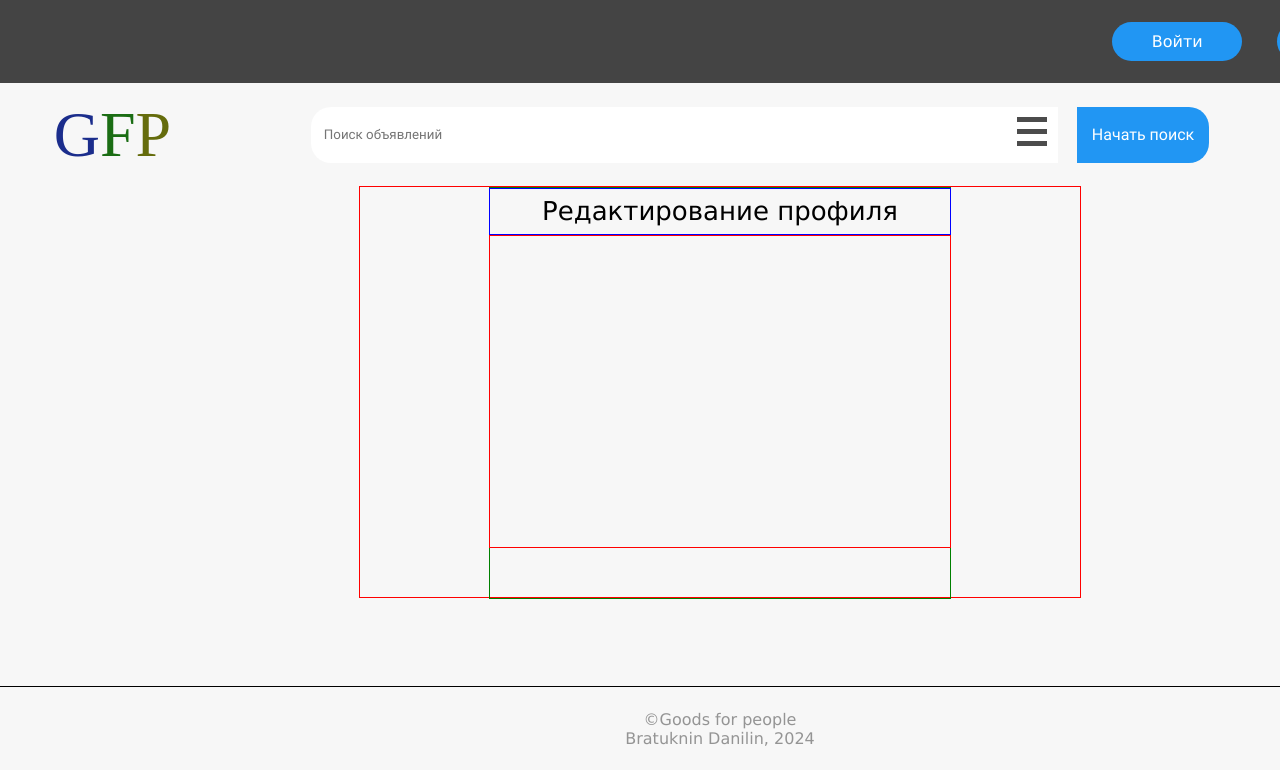
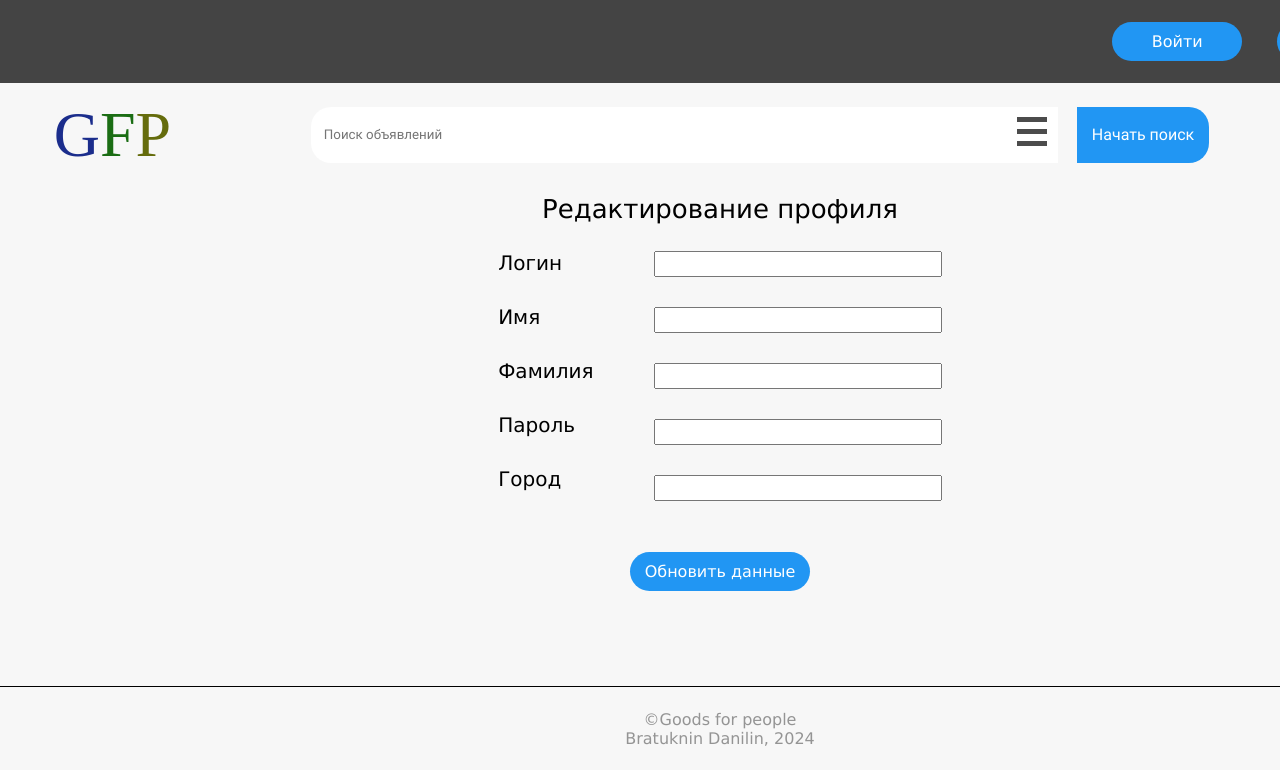
Before and after one commit to algoritmQ/bachelor_final_work, a React (Create React App) app: page /EditProfilePage in a window 1280 px wide. Shown: the top 784 px of the page. Built offline with nearby package versions, Linux system fonts and the light colour scheme; no server answers; a web font is replaced by a local one.

Commit message:
верстка едит профиль

```diff
--- a/src/components/Avatar_n_Profile/Avatar_n_Profile.css
+++ b/src/components/Avatar_n_Profile/Avatar_n_Profile.css
@@ -25,6 +25,15 @@
 #l1{
     font-size:20px;
 }
+/*
+#l1:hover{
+    color:rgba(245, 14, 14, 0.7);
+}
+*/
+#LinkName:hover{
+    color:rgba(245, 14, 14, 0.7);
+    background:rgba(245, 14, 14, 0.7);
+}
 
 #l2{
     font-size:16px;
--- a/src/components/Avatar_n_Profile/Avatar_n_Profile.js
+++ b/src/components/Avatar_n_Profile/Avatar_n_Profile.js
@@ -14,7 +14,7 @@ function Avatar_n_Profile({autorized, setAutorized}) {
 
       </div>
       <div className = "links">
-         <span id = "l1">{user.last_name}</span> <span id = "l1">{user.first_name}</span>
+         <Link to = "/EditProfilePage" id = "LinkName"><span id = "l1">{user.last_name}</span> <span id = "l1">{user.first_name}</span></Link>
         <br/>
         <Link to = "/MainPage"><span id = "l2" onClick = {() => {
           dispatch(logout());
--- a/src/components/LilAd/LilAd.css
+++ b/src/components/LilAd/LilAd.css
@@ -10,7 +10,7 @@
 }
 
 .avatarField{
-    border:1px solid silver;
+    /*border:1px solid silver;*/
     display: flex;
     width: 225px;
     height: 150px;
--- a/src/components/LilAd/LilAd.js
+++ b/src/components/LilAd/LilAd.js
@@ -16,7 +16,7 @@ function LilAd(props) {
         <span className = "priceAd" style = {{fontSize:'14px'}}>{props.price}, руб.</span>
         <span className = "addressAd" style = {{fontSize:'12px', color:'rgba(0,0,0,0.5)'}}>{props.city}</span>
         <span className = "timeAd" style = {{fontSize:'12px', color:'rgba(0,0,0,0.5)'}}>{day +'.'+ month + "." + year}</span>
-        <Link to = {`/ChangeAdPage/${props.id}`}><BtnBlcknWRect name ="Редактировать"/></Link>
+        {!!(props.flag == "User") &&<Link to = {`/ChangeAdPage/${props.id}`}><BtnBlcknWRect name ="Редактировать"/></Link>}
       </div>
     );
   }
--- a/src/pages/EditProfilePage/EditProfilePage.css
+++ b/src/pages/EditProfilePage/EditProfilePage.css
@@ -1,27 +1,27 @@
 .editProfilePage{
-    border:1px solid red;
+    /*border:1px solid red;*/
     width:720px;
     height:410px;
     display:flex;
     justify-content: center;
 }
 .profile-leftBar{
-    border:1px solid green;
+    /*border:1px solid green;*/
     display:flex;
     width:200px;
     height:320px;
     margin-top:40px;
 }
 .profile-rightBar{
-    border:1px solid green;
-    width:460px;
+    /*border:1px solid green;*/
+    width:100%;
     height:410px;
     display:flex;
     flex-direction: column;
     align-items: center;
 }
 .profile-rightBar-title{
-    border:1px solid blue;
+    /*border:1px solid blue;*/
     width:460px;
     height:45px;
     font-size:26px;
@@ -30,15 +30,41 @@
     align-items: center;
 }
 .profile-rightBar-fields{
-    border:1px solid red;
-    height:315px;
-    width:100%;
-    display:flex;
+    /*border: 1px solid red;*/
+    height: 315px;
+    width: 70%;
+    display: flex;
+    flex-direction: row;
+    justify-content: space-around;
+
 }
 .profile-rightBar-fields-names{
-
+    margin-top:20px;
+    display: flex;
+    gap: 30px;
+    flex-direction: column;
+    justify-content: flex-start;
+}
+.profile-rightBar-fields-names span{
+    font-size:20px;
+}
+.profile-rightBar-fields-inputs{
+    margin-top:20px;
+    display: flex;
+    gap: 30px;
+    flex-direction: column;
+    justify-content: flex-start;
+}
+.profile-rightBar-fields-inputs input{
+    width:280px;
+    height:20px;
 }
 .profile-rightBar-bottom{
-    height:50px;
-    width:100%;
+    display: flex;
+    height: 50px;
+    width: 100%;
+    flex-direction: column;
+    align-content: center;
+    justify-content: center;
+    align-items: center;
 }
--- a/src/pages/EditProfilePage/EditProfilePage.js
+++ b/src/pages/EditProfilePage/EditProfilePage.js
@@ -1,5 +1,6 @@
 import './EditProfilePage.css';
 import '../.././index.css';
+import BtnBlueRounded from '../../components/buttons/BtnBlueRounded';
 
 import { Link } from 'react-router-dom';
 
@@ -13,14 +14,22 @@ function EditProfilePage(props) {
             </div>
             <div className = "profile-rightBar-fields">
                 <div className = "profile-rightBar-fields-names">
-
+                  <span>Логин</span>
+                  <span>Имя</span>
+                  <span>Фамилия</span>
+                  <span>Пароль</span>
+                  <span>Город</span>
                 </div>
                 <div className = "profile-rightBar-fields-inputs">
-
+                  <input />
+                  <input />
+                  <input />
+                  <input />
+                  <input />
                 </div>
             </div>
             <div className = "profile-rightBar-bottom">
-
+            <div style = {{cursor:'pointer'}}><BtnBlueRounded name = "Обновить данные"/></div>
             </div>
 
          </div>
--- a/src/pages/UserInfoPage/AnotherUserInfoPage.js
+++ b/src/pages/UserInfoPage/AnotherUserInfoPage.js
@@ -72,12 +72,12 @@ function AnotherUserInfoPage(props) {
                 <div className = "field-right-ads">
                     {!!(status == 'status-active') && <div className = "field-right-ads-active">
                         {!!activeAds && activeAds.map(ad => (
-                            <LilAd key={ad.id} {...ad}/>
+                            <LilAd flag = "AnotherUser" key={ad.id} {...ad}/>
                         ))}
                     </div>}
                     {!!(status == 'status-outpubl') && <div className = "field-right-ads-out-publ">
                         {!!soldAds && soldAds.map(ad => (
-                            <LilAd key={ad.id} {...ad}/>
+                            <LilAd flag = "AnotherUser" key={ad.id} {...ad}/>
                         ))}
                     </div>}
                 </div>
--- a/src/pages/UserInfoPage/UserInfoPage.js
+++ b/src/pages/UserInfoPage/UserInfoPage.js
@@ -64,12 +64,12 @@ function UserInfoPage(props) {
                 <div className = "field-right-ads">
                     {!!(status == 'status-active') && <div className = "field-right-ads-active">
                         {!!activeAds && activeAds.map(ad => (
-                            <LilAd key={ad.id} {...ad}/>
+                            <LilAd flag = "User" key={ad.id} {...ad}/>
                         ))}
                     </div>}
                     {!!(status == 'status-outpubl') && <div className = "field-right-ads-out-publ">
                         {!!soldAds && soldAds.map(ad => (
-                            <LilAd key={ad.id} {...ad}/>
+                            <LilAd flag = "User" key={ad.id} {...ad}/>
                         ))}
                     </div>}
                 </div>
```
